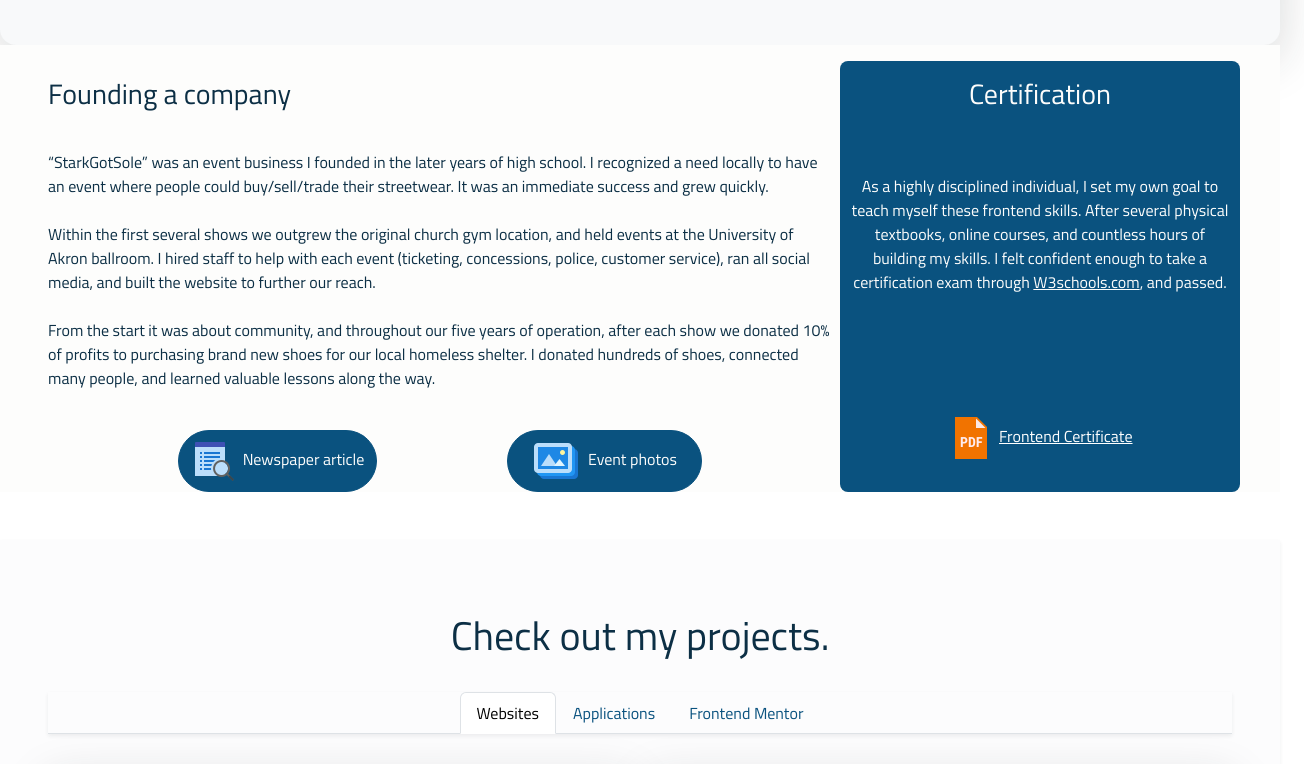
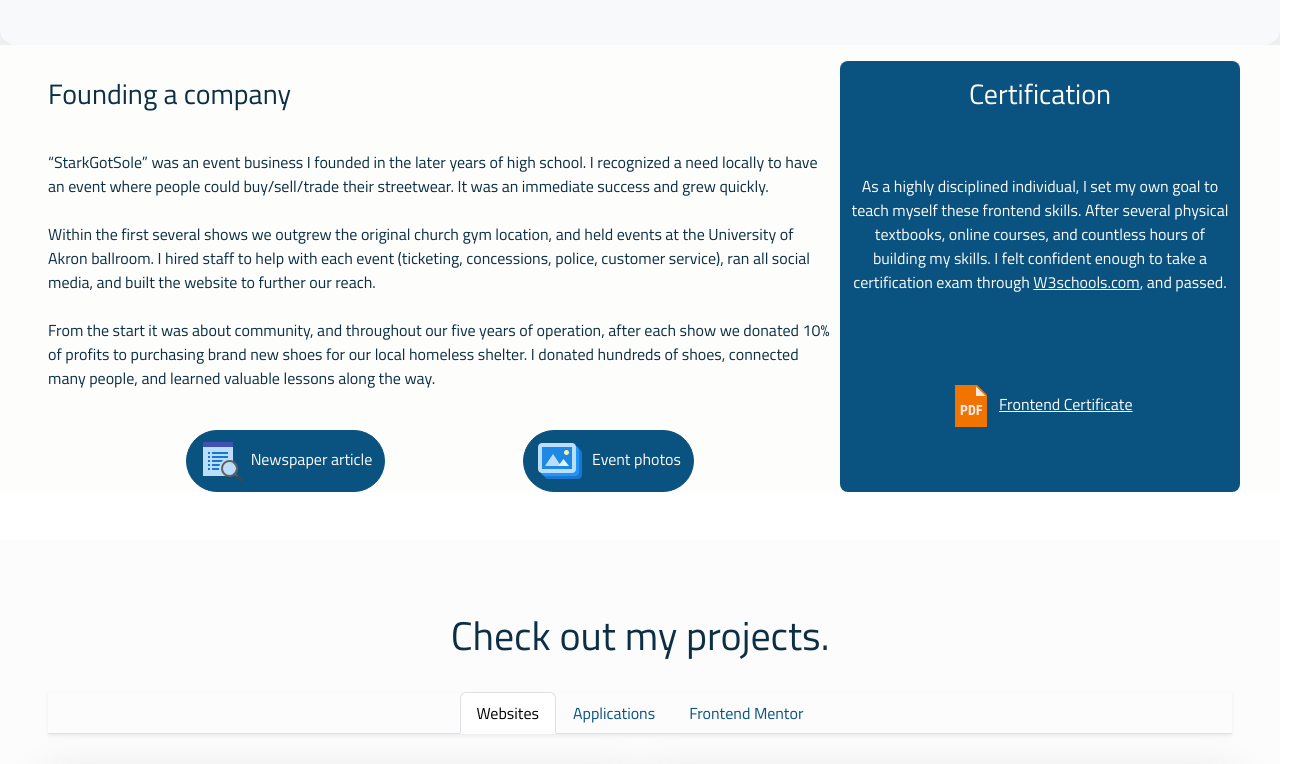
Before and after one commit to anthonydefine/My-Portfolio, a website: page index.html in a window 1280 px wide. Shown: the part 1246-2010 px from the top of the page, 1304 px wide, since content can reach past the window. Drawn offline with nearby package versions, Linux system fonts and the light colour scheme.

Commit message:
mobile maintanence

```diff
--- a/index.html
+++ b/index.html
@@ -19,7 +19,7 @@
 					<button class="navbar-toggler" type="button" data-bs-toggle="collapse" data-bs-target="#navbarTogglerDemo02" aria-controls="navbarTogglerDemo02" aria-expanded="false" aria-label="Toggle navigation">
 						<span class="navbar-toggler-icon"></span>
 					</button>
-					<div class="dropdown d-block d-md-none me-3">
+					<div class="dropdown d-block d-md-none pe-md-3">
 						<button type="button" class="btn btn-outline-dark rounded-pill dropdown-toggle" data-bs-toggle="dropdown" aria-expanded="false" data-bs-auto-close="outside">
 							Contact
 						</button>
@@ -126,8 +126,8 @@
 							</button>
 						</div>
 					</div>
-					<div class="col col-md-3 d-none d-md-flex">
-						<img src="images/bitmoji/IMG_4104.PNG" alt="">
+					<div class="col col-md-3 d-none d-md-block">
+						<img style="max-width: 300px; max-height: 300px;" src="images/bitmoji/IMG_4104.PNG" alt="">
 					</div>
 				</div>
 			</div>
@@ -165,19 +165,19 @@
                 <img src="images/dev-icons/icons8-search-property-48.png" class="d-none d-md-inline">
                 <a href="https://www.cantonrep.com/story/news/local/plain/2014/05/30/glenoak-senior-gets-into-shoe/37229228007/" target="_blank" class="text-decoration-none text-light">Newspaper article</a>
               </button>
-              <button type="button" class="btn btn-primary rounded-5 mt-2 px-4" data-bs-toggle="modal" data-bs-target="#eventpics">
+              <button type="button" class="btn btn-primary rounded-5 mt-2" data-bs-toggle="modal" data-bs-target="#eventpics">
                 <img src="images/dev-icons/icons8-image-gallery-48.png" class="d-none d-md-inline">
-                <a class="text-decoration-none text-light ps-1">Event photos</a>
+                <a class="text-decoration-none text-light ps-md-1">Event photos</a>
               </button>
 						</div>
 				</div>
-				<div class="col col-md-4 bg-primary text-light text-center rounded-3 sidereveal">
+				<div class="col col-md-4 bg-primary text-light text-center rounded-3">
 					<h3 class="py-3">Certification</h3>
 					<p class="my-5">As a highly disciplined individual, I set my own goal to teach myself these frontend skills. After several physical textbooks,
 						online courses, and countless hours of building my skills. I felt confident enough to take a certification exam through <a href="https://www.w3schools.com/" class="text-light">W3schools.com</a>, and passed.
 					</p>
 					<div class="py-4">
-						<div class="mt-5">
+						<div class="mt-3">
 							<img src="images/dev-icons/icons8-pdf-48 (1).png" class="d-none d-lg-inline">
 							<a href="certficate.pdf" target="_blank" class="text-white">Frontend Certificate</a>
 						</div>
--- a/index.js
+++ b/index.js
@@ -69,27 +69,6 @@ function reveal(){
   }
 }
 
-//Side Reveal
-window.addEventListener('scroll', sidereveal);
-
-function sidereveal(){
-  var sidereveals = document.querySelectorAll('.sidereveal');
-
-  for(var i = 0; i < sidereveals.length; i++){
-
-    let windowheight = window.innerHeight;
-    let revealtop = sidereveals[i].getBoundingClientRect().top;
-    let revealpoint = 50;
-
-    if(revealtop < windowheight - revealpoint){
-      sidereveals[i].classList.add('siderevealsactive');
-    }
-    else{
-      sidereveals[i].classList.remove('siderevealsactive');
-    }
-  }
-}
-
 //Dark/Light Mode Toggle
 
 const colorToggle = document.getElementById("darklightToggle");
--- a/styles.css
+++ b/styles.css
@@ -2,6 +2,7 @@
 
 html {
   scroll-behavior: smooth;
+	margin: 0;
 }
 body {
   position: relative;
@@ -53,14 +54,3 @@ li.completedtodo {
   transform: translateY(0px);
   opacity: 1;
 }
-
-.sidereveal {
-  position: relative;
-  transform: translateX(140px);
-  opacity: 0;
-  transition: all 1.5s ease;
-}
-.sidereveal.siderevealsactive {
-  transform: translateX(0px);
-  opacity: 1;
-}
```
